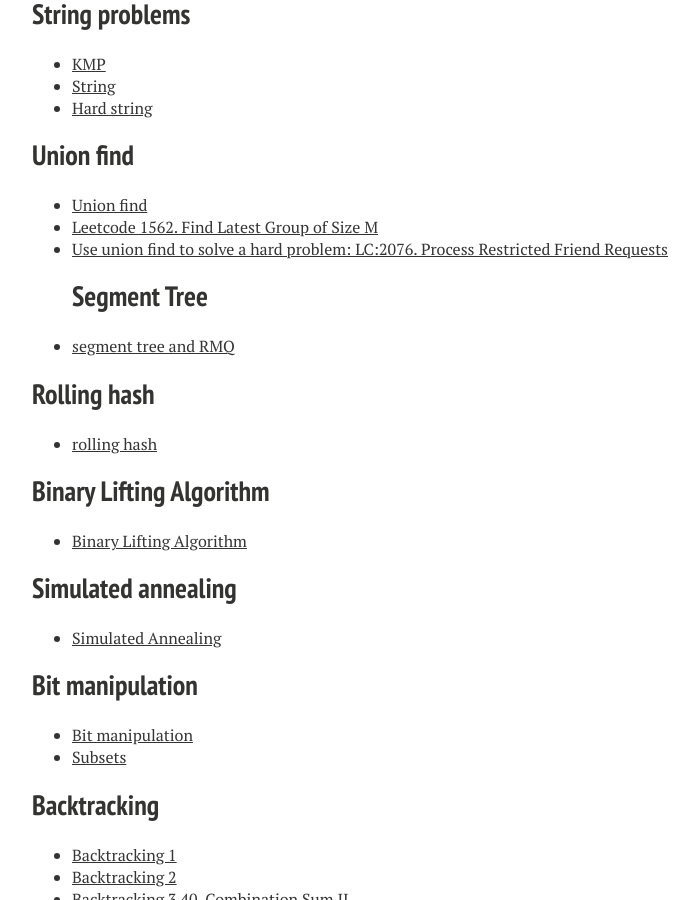
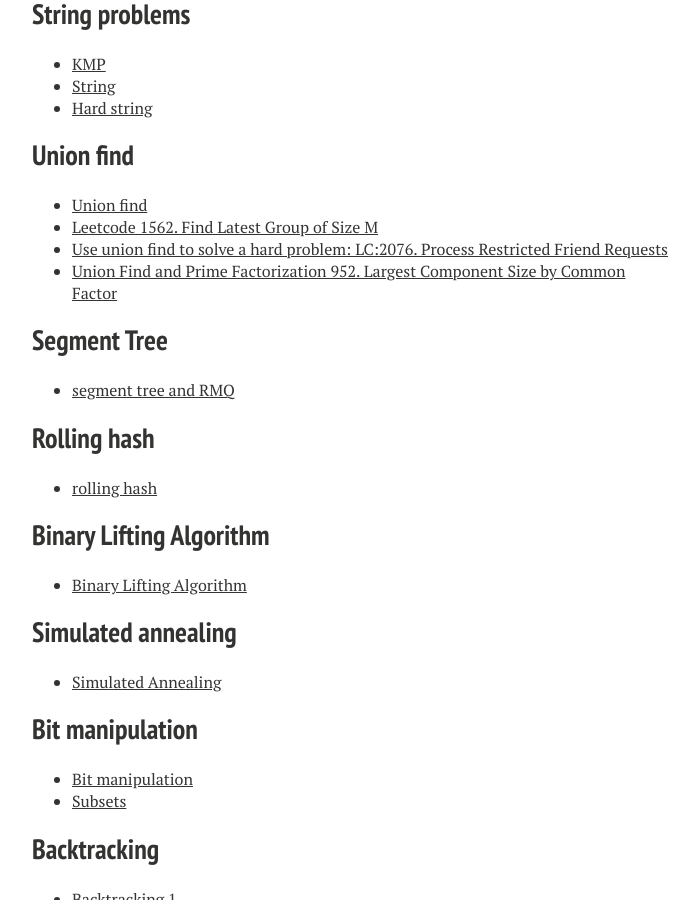
Before and after one commit to xiaokeshen/xiaokeshen.github.io, a Jekyll site: the page built from SoftwareEngineering/index.md, in a window 1280 px wide and 900 px high, scrolled down 6390 px. Shown: the whole window, without its empty margins (288-987 px from the left). Built offline with Jekyll 4.4.1, drawn with Linux system fonts in a browser that asks for light colours; nearby versions of some CDN libraries.

Commit message:
Add one union find solution

```diff
--- a/SoftwareEngineering/index.md
+++ b/SoftwareEngineering/index.md
@@ -230,6 +230,8 @@ My 'Serious' coding got started since I became a student as a Computer Science M
 - [Union find](https://medium.com/@jim.morris.shen/union-find-3b4fa9f73a0e?source=friends_link&sk=4e5d48ae25769760f0674ced8cd1c79f)
 - [Leetcode 1562. Find Latest Group of Size M](https://medium.com/@jim.morris.shen/union-find-3e2dba89e8d3?source=friends_link&sk=cf0f17232b4c53a410ea72c657245d78)
 - [Use union find to solve a hard problem: LC:2076. Process Restricted Friend Requests](https://jimmy-shen.medium.com/use-union-find-to-solve-a-hard-problem-f854f4ba9342)
+- [Union Find and Prime Factorization 952. Largest Component Size by Common Factor](https://jimmy-shen.medium.com/union-find-and-prime-factorization-265eb7aef8e4)
+
 ## Segment Tree
 - [segment tree and RMQ](https://medium.com/@jim.morris.shen/segment-tree-or-rmq-442de4517c65?sk=c91fa0c5eb9bc99c68a6850101557a99)
 
```
